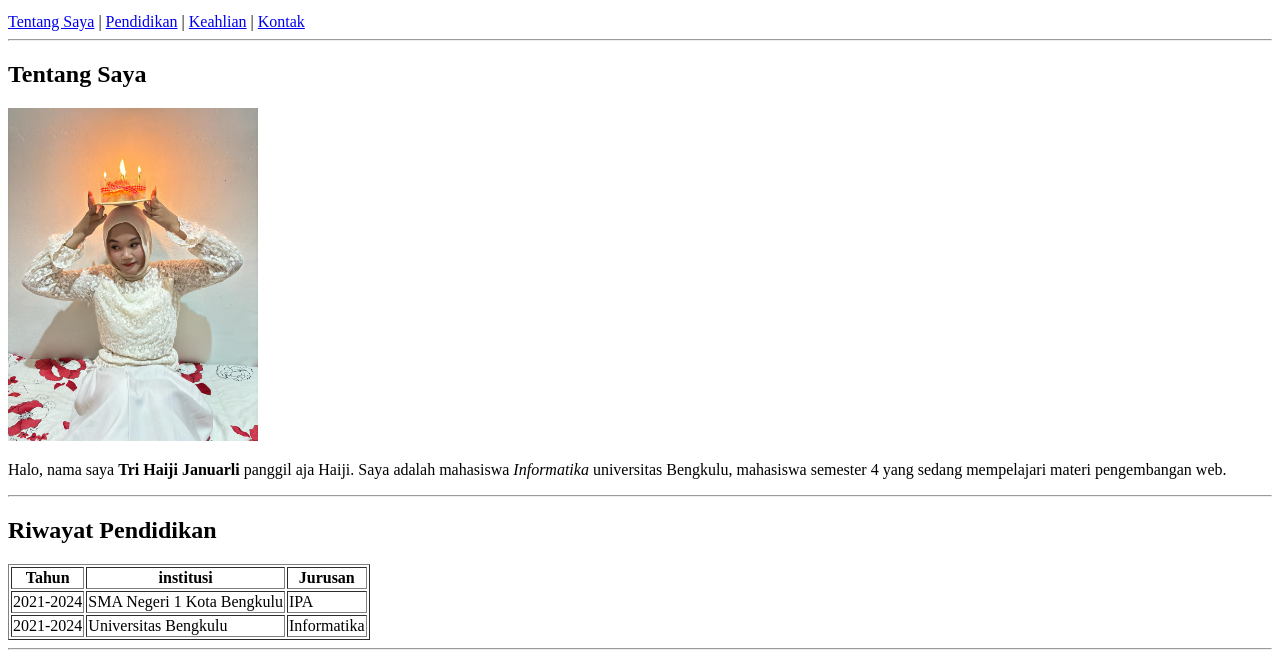
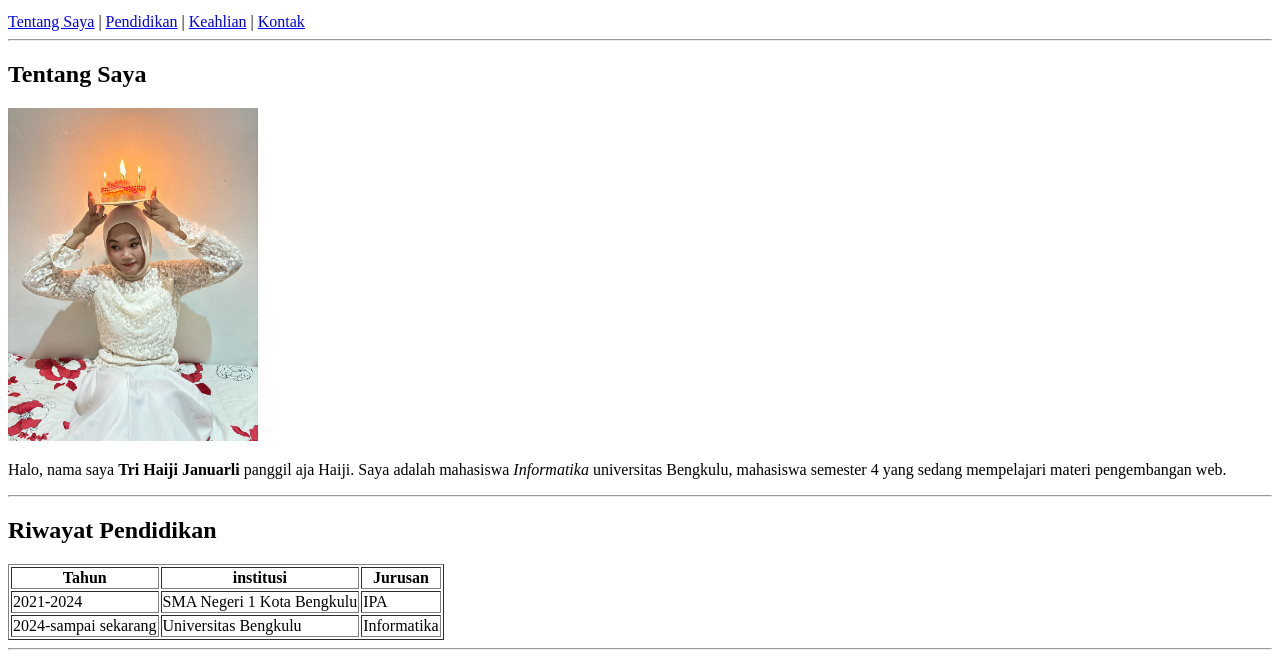
Before and after one commit to haiji27/proyek-webprograman, a plain HTML site: page index.html in a window 1280 px wide. Shown: the part 101-768 px from the top of the page. Drawn offline with Linux system fonts and the light colour scheme.

Commit message:
Update index.html

```diff
--- a/index.html
+++ b/index.html
@@ -41,7 +41,7 @@
             <td>IPA</td>
         </tr>
         <tr>
-            <td>2021-2024</td>
+            <td>2024-sampai sekarang</td>
             <td>Universitas Bengkulu</td>
             <td>Informatika</td>
         </tr>
```
